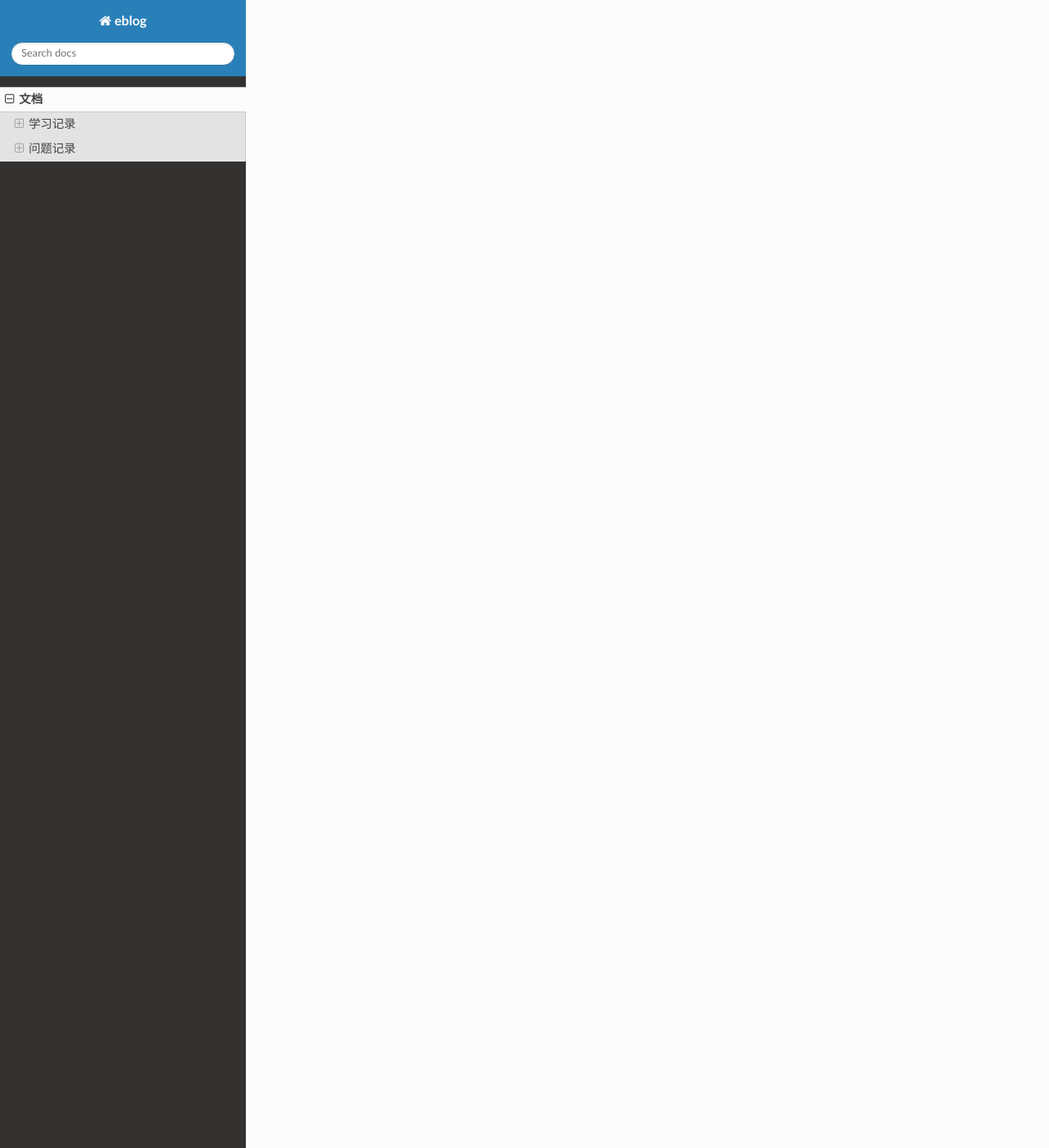
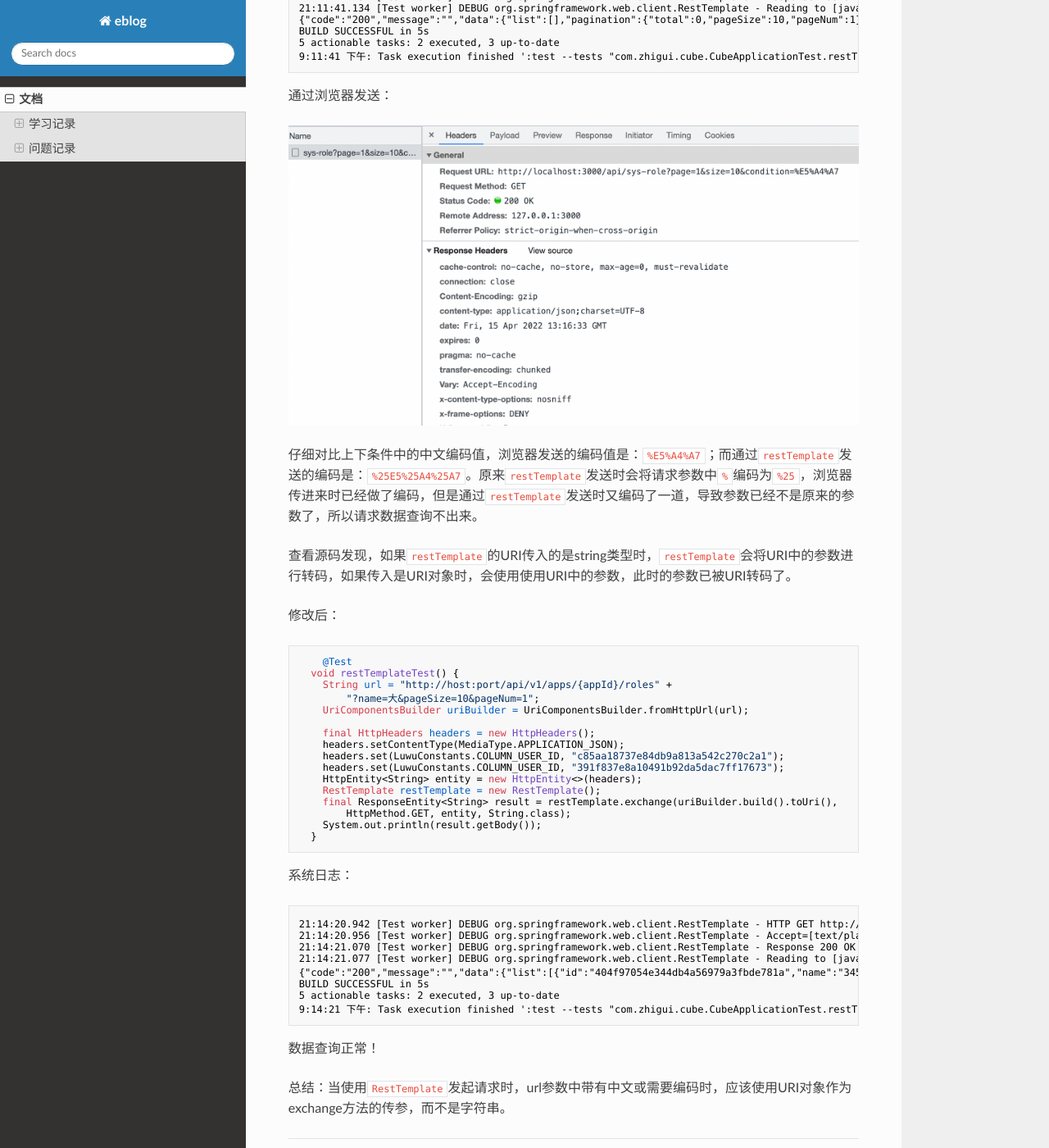
Before and after one commit to Easy-deve/eblog, an MkDocs documentation site: the page built from docs/index.md, in a window 1280 px wide and 1400 px high, scrolled down 6724 px. Shown: the whole window at 82% size. Built offline with MkDocs 1.6.1, drawn with Linux system fonts in a browser that asks for light colours; nearby versions of some CDN libraries; some of the changed text lies outside the part shown.

Commit message:
restTemplate record

````diff
--- a/docs/index.md
+++ b/docs/index.md
@@ -260,3 +260,92 @@ test-coverage: # This job runs in the test stage.
 5. 总结
 
    多思考多看源码多实践。
+
+#### Spring-RestTemplate之urlencode参数解析异常
+
+问题：在开发中A系统通过`restTemplate`去调用外部的B系统，分页或者列表查询时传参有中文会出现查询不到数据的情况，但是通过postman或者curl却能正常查到数据，开始怀疑时中文编码的问题。
+
+调用外部系统代码：
+
+```java
+	@Test
+  void restTemplateTest() {
+    String url = "http://host:port/api/v1/apps/{appId}/roles" +
+        "?name=大&pageSize=10&pageNum=1";
+    UriComponentsBuilder uriBuilder = UriComponentsBuilder.fromHttpUrl(url);
+
+    final HttpHeaders headers = new HttpHeaders();
+    headers.setContentType(MediaType.APPLICATION_JSON);
+    headers.set(LuwuConstants.COLUMN_USER_ID, "c85aa18737e84db9a813a542c270c2a1");
+    headers.set(LuwuConstants.COLUMN_USER_ID, "391f837e8a10491b92da5dac7ff17673");
+    HttpEntity<String> entity = new HttpEntity<>(headers);
+
+    RestTemplate restTemplate = new RestTemplate();
+    final ResponseEntity<String> result = restTemplate.exchange(uriBuilder.toUriString(),
+        HttpMethod.GET, entity, String.class);
+    System.out.println(result.getBody());
+  }
+```
+
+系统日志：
+
+```shell
+21:11:41.008 [Test worker] DEBUG org.springframework.web.client.RestTemplate - HTTP GET http://host:port/api/v1/apps/3450749dcc9244368fbf1ee967707145/roles?name=%25E5%25A4%25A7&pageSize=10&pageNum=1
+21:11:41.016 [Test worker] DEBUG org.springframework.web.client.RestTemplate - Accept=[text/plain, application/json, application/*+json, */*]
+21:11:41.131 [Test worker] DEBUG org.springframework.web.client.RestTemplate - Response 200 OK
+21:11:41.134 [Test worker] DEBUG org.springframework.web.client.RestTemplate - Reading to [java.lang.String] as "application/json;charset=utf-8"
+{"code":"200","message":"","data":{"list":[],"pagination":{"total":0,"pageSize":10,"pageNum":1}}}
+BUILD SUCCESSFUL in 5s
+5 actionable tasks: 2 executed, 3 up-to-date
+9:11:41 下午: Task execution finished ':test --tests "com.zhigui.cube.CubeApplicationTest.restTemplateTest"'.
+```
+
+通过浏览器发送：
+
+<img src="img/image-3.png" alt="Screenshot" style="zoom:50%;" />
+
+仔细对比上下条件中的中文编码值，浏览器发送的编码值是：`%E5%A4%A7`；而通过`restTemplate`发送的编码是：`%25E5%25A4%25A7`。原来`restTemplate`发送时会将请求参数中`%`编码为`%25`，浏览器传进来时已经做了编码，但是通过`restTemplate`发送时又编码了一道，导致参数已经不是原来的参数了，所以请求数据查询不出来。
+
+
+
+查看源码发现，如果`restTemplate`的URI传入的是string类型时，`restTemplate`会将URI中的参数进行转码，如果传入是URI对象时，会使用使用URI中的参数，此时的参数已被URI转码了。
+
+修改后：
+
+```java
+	@Test
+  void restTemplateTest() {
+    String url = "http://host:port/api/v1/apps/{appId}/roles" +
+        "?name=大&pageSize=10&pageNum=1";
+    UriComponentsBuilder uriBuilder = UriComponentsBuilder.fromHttpUrl(url);
+
+    final HttpHeaders headers = new HttpHeaders();
+    headers.setContentType(MediaType.APPLICATION_JSON);
+    headers.set(LuwuConstants.COLUMN_USER_ID, "c85aa18737e84db9a813a542c270c2a1");
+    headers.set(LuwuConstants.COLUMN_USER_ID, "391f837e8a10491b92da5dac7ff17673");
+    HttpEntity<String> entity = new HttpEntity<>(headers);
+    RestTemplate restTemplate = new RestTemplate();
+    final ResponseEntity<String> result = restTemplate.exchange(uriBuilder.build().toUri(),
+        HttpMethod.GET, entity, String.class);
+    System.out.println(result.getBody());
+  }
+```
+
+系统日志：
+
+```shell
+21:14:20.942 [Test worker] DEBUG org.springframework.web.client.RestTemplate - HTTP GET http://host:port/api/v1/apps/3450749dcc9244368fbf1ee967707145/roles?name=大&pageSize=10&pageNum=1
+21:14:20.956 [Test worker] DEBUG org.springframework.web.client.RestTemplate - Accept=[text/plain, application/json, application/*+json, */*]
+21:14:21.070 [Test worker] DEBUG org.springframework.web.client.RestTemplate - Response 200 OK
+21:14:21.077 [Test worker] DEBUG org.springframework.web.client.RestTemplate - Reading to [java.lang.String] as "application/json;charset=utf-8"
+{"code":"200","message":"","data":{"list":[{"id":"404f97054e344db4a56979a3fbde781a","name":"3450749dcc9244368fbf1ee967707145|大小角色","displayName":"大小角色","createdAt":"2022-04-15T08:12:42.102Z"}],"pagination":{"total":1,"pageSize":10,"pageNum":1}}}
+BUILD SUCCESSFUL in 5s
+5 actionable tasks: 2 executed, 3 up-to-date
+9:14:21 下午: Task execution finished ':test --tests "com.zhigui.cube.CubeApplicationTest.restTemplateTest"'.
+```
+
+数据查询正常！
+
+
+
+总结：当使用`RestTemplate`发起请求时，url参数中带有中文或需要编码时，应该使用URI对象作为exchange方法的传参，而不是字符串。
````
Also changed, not shown: docs/img/image-3.png (added), site/img/image-3.png (added), site/index.html, site/search/search_index.json, site/sitemap.xml, 1 other file.
